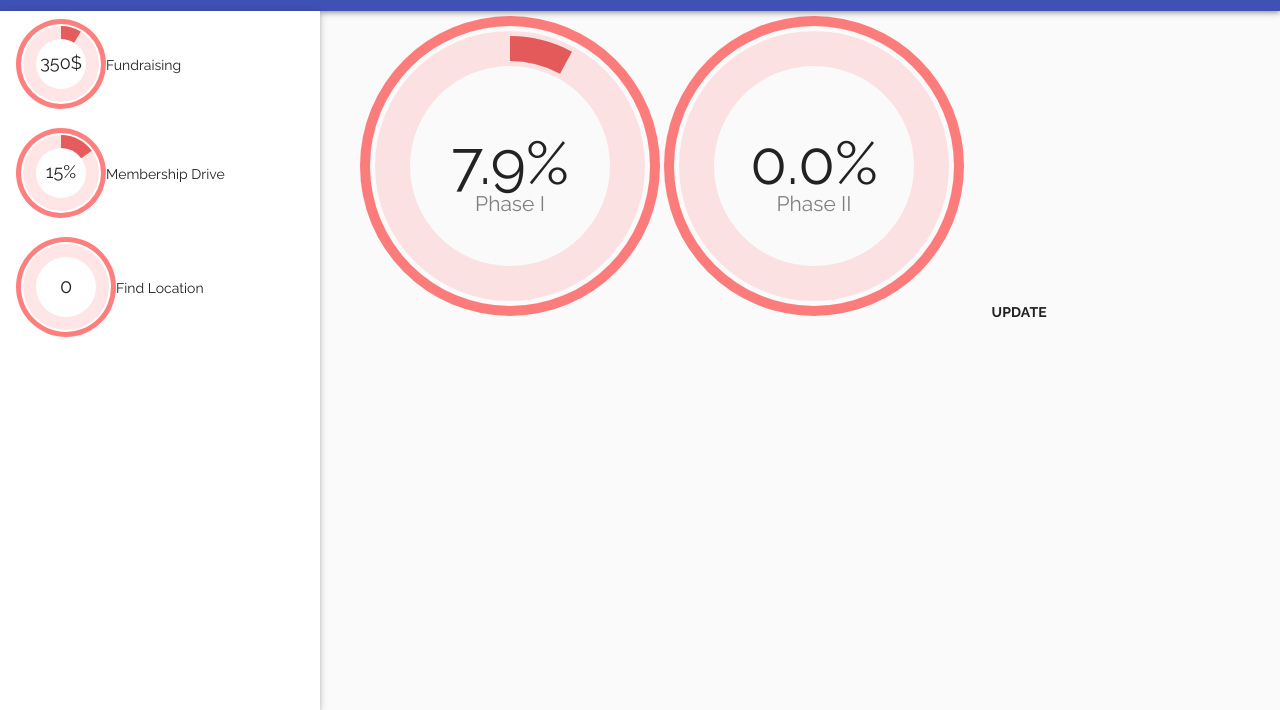
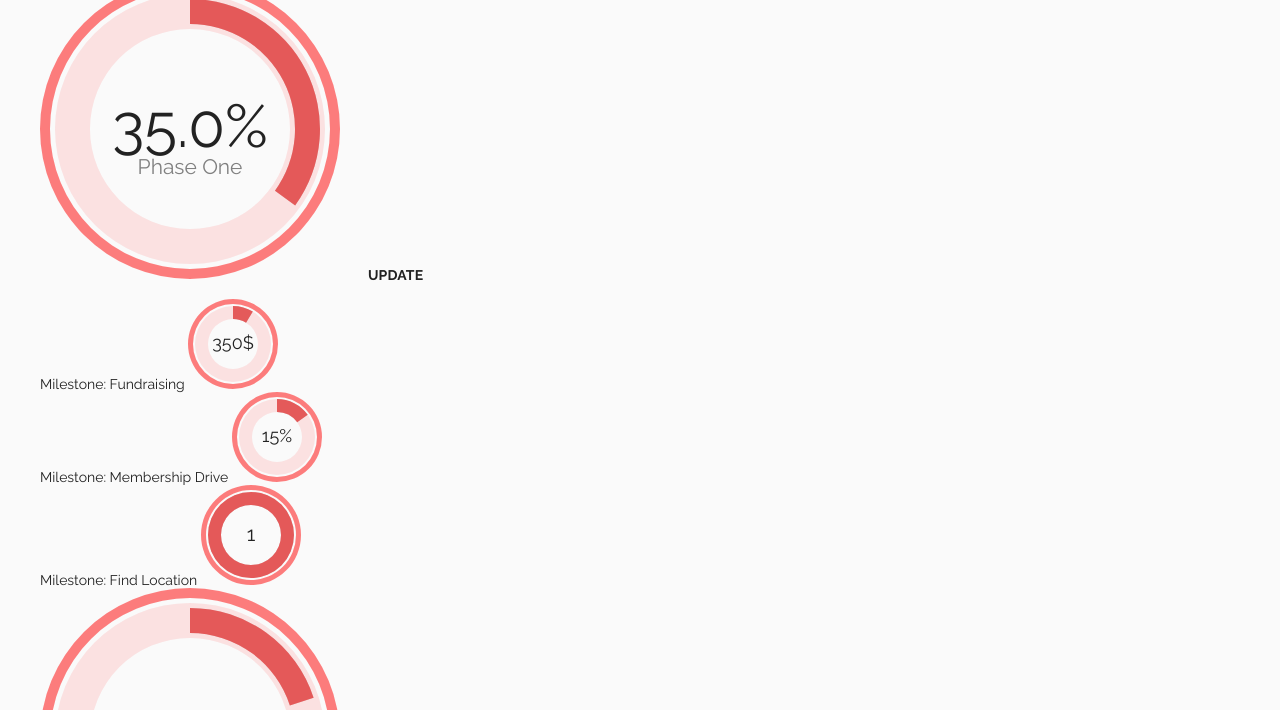
Before and after one commit to bqanderson/ssmn-testing, a website: page public/views/index.html in a window 1280 px wide. Shown: the part 90-800 px from the top of the page. Drawn offline with nearby package versions, Linux system fonts and the light colour scheme.

Commit message:
figure out the for loop

```diff
--- a/public/scripts/initApp.js
+++ b/public/scripts/initApp.js
@@ -3,13 +3,40 @@
 angular.module('initApp', ['ui.knob', 'ngMaterial'])
   .controller('InitController', function ($scope) {
     var vm = this;
+    var mileStonesArray = [];
+    var mileStones = [];
     var arrayMsPercent = [];
     var tempValue = 0;
     function getPhaseValue(){}
+    var phaseOptions = {
+      skin: {
+        type: 'tron'
+      },
+      size: 300,
+      unit: '%',
+      barWidth: 40,
+      trackColor: 'rgba(255,0,0,.1)',
+      prevBarColor: 'rgba(0,0,0,.2)',
+      readOnly: true,
+      subText: {
+        enabled: true,
+        text: 'Phase One'
+      },
+      step: 0.1,
+      displayPrevious: true
+    }
 
-    // Preloading values for mileStones array
-    var mileStones = [{
-      options:{
+    // Preloading values for Initiative array
+    var initPhases = [{
+      // These two valuses will be binding
+      phaseName: 'Phase One',
+      phaseValue: 35,
+      // no longer binding data (this is repeated)
+      phaseOptions: phaseOptions,
+      mileStones: [{
+        name: 'Fundraising',
+        value: 350,
+        msOptions: {
           skin: {
             type: 'tron',
             width: 5,
@@ -23,16 +50,14 @@ angular.module('initApp', ['ui.knob', 'ngMaterial'])
           trackColor: 'rgba(255,0,0,.1)',
           prevBarColor: 'rgba(0,0,0,.2)',
           readOnly: false,
-                subText: {
-                  enabled: false,
-                  text: 'Fundraising'
-                },
           step: 100,
           displayPrevious: true
+        }
       },
-      value: 350
-      },{
-      options:{
+      {
+        name: 'Membership Drive',
+        value: 15,
+        msOptions: {
           skin: {
             type: 'tron',
             width: 5,
@@ -46,16 +71,14 @@ angular.module('initApp', ['ui.knob', 'ngMaterial'])
           trackColor: 'rgba(255,0,0,.1)',
           prevBarColor: 'rgba(0,0,0,.2)',
           readOnly: false,
-                subText: {
-                  enabled: false,
-                  text: 'Membership Drive'
-                },
           step: 1,
           displayPrevious: true
+        }
       },
-      value: 15
-      },{
-      options:{
+      {
+        name: 'Find Location',
+        value: 1,
+        msOptions:{
           skin: {
             type: 'tron',
             width: 5,
@@ -69,101 +92,175 @@ angular.module('initApp', ['ui.knob', 'ngMaterial'])
           trackColor: 'rgba(255,0,0,.1)',
           prevBarColor: 'rgba(0,0,0,.2)',
           readOnly: false,
-                subText: {
-                  enabled: false,
-                  text: 'Find Location'
-                },
           step: 1,
           displayPrevious: true
-              },
-      value: 0
+        }
       }]
 
-    vm.mileStones = mileStones;
-
-    vm.phaseOneOptions = {
+    },
+    {
+      phaseName: 'Phase Two',
+      phaseValue: 20,
+      phaseOptions: phaseOptions,
+      mileStones: [{
+        name: 'Fundraising',
+        value: 100,
+        msOptions: {
           skin: {
-        type: 'tron'
+            type: 'tron',
+            width: 5,
+            spaceWidth: 2
           },
-      size: 300,
-      unit: '%',
-      barWidth: 40,
+          size: 90,
+          unit: '$',
+          max: 6000,
+          trackWidth: 20,
+          barWidth: 20,
           trackColor: 'rgba(255,0,0,.1)',
           prevBarColor: 'rgba(0,0,0,.2)',
-      readOnly: true,
-      subText: {
-        enabled: true,
-        text: 'Phase I'
-      },
-      scale: {
-        enabled: false,
-        type: 'lines',
-        width: 2
-      },
-      step: 0.1,
+          readOnly: false,
+          step: 100,
           displayPrevious: true
         }
-
-    vm.phaseTwoOptions = {
+      },
+      {
+        name: 'Increase Bus Routes',
+        value: 25,
+        msOptions: {
           skin: {
-        type: 'tron'
+            type: 'tron',
+            width: 5,
+            spaceWidth: 2
           },
-      size: 300,
+          size: 90,
           unit: '%',
-      barWidth: 40,
+          max: 100,
+          trackWidth: 20,
+          barWidth: 20,
           trackColor: 'rgba(255,0,0,.1)',
           prevBarColor: 'rgba(0,0,0,.2)',
-      readOnly: true,
-      subText: {
-        enabled: true,
-        text: 'Phase II'
-      },
-      scale: {
-        enabled: false,
-        type: 'lines',
-        width: 2
-      },
-      step: 0.1,
+          readOnly: false,
+          step: 1,
           displayPrevious: true
           }
+        },
+        {
+          name: 'Increase Bus Riders',
+          value: 45,
+          msOptions: {
+            skin: {
+              type: 'tron',
+              width: 5,
+              spaceWidth: 2
+            },
+            size: 90,
+            unit: '%',
+            max: 100,
+            trackWidth: 20,
+            barWidth: 20,
+            trackColor: 'rgba(255,0,0,.1)',
+            prevBarColor: 'rgba(0,0,0,.2)',
+            readOnly: false,
+            step: 1,
+            displayPrevious: true
+          }
+      }]
 
-    // Function to get Phase Vaule
-    function getPhaseValue(){
-      tempValue = 0;
-      for (var i = 0; i < vm.mileStones.length; i++) {
-        var milestone = vm.mileStones[i];
-        arrayMsPercent.push((milestone.value/milestone.options.max)/(vm.mileStones.length)*100);
-        console.log(arrayMsPercent);
-      }
-      for (var j = 0; j < arrayMsPercent.length; i++) {
-        tempValue += arrayMsPercent.pop();
-      }
-      console.log(tempValue);
-      vm.phaseOneValue = tempValue;
+    }]
 
-    }
+    // Function(s) to mine the data needed
+    console.log('Phases Array:', initPhases);
 
-    // Function to update phase value (keep repeated function in there
-    // until I can figure out how to refactor)
-    $scope.$watchCollection(function () {
+    vm.initPhases = initPhases;
+
+
+    for (var i = 0; i < initPhases.length; i++) {
+      vm.mileStones = initPhases[i].mileStones
+      console.log('vm.mileStones', initPhases[i].phaseName, vm.mileStones);
+
+      // $scope.$watchCollection(function() {
+      //   return vm.mileStones.map(function(mileStone){
+      //     return vm.mileStone.value;
+      //   })
+      // }, function(){
+      //   console.log('Value of mileStone', mileStone.value);
+      // })
+
+
+      $scope.$watchCollection(function(){
+        console.log('Are we here?', vm.mileStones);
         return vm.mileStones.map(function(mileStone){
+          // console.log('How about here?');
+          console.log('Milestone', mileStone);
+
           return mileStone.value;
         });
       }, function(){
+        // console.log('Are we getting here?', vm.mileStones);
         tempValue = 0;
-      for (var i = 0; i < vm.mileStones.length; i++) {
-        var milestone = vm.mileStones[i];
-        arrayMsPercent.push((milestone.value/milestone.options.max)/(vm.mileStones.length)*100);
-        console.log(arrayMsPercent);
+        for (var j = 0; j < vm.mileStones.length; j++) {
+          // console.log('We get here');
+          var milestone = vm.mileStones[j];
+          // console.log('Milestone', milestone.value);
+          arrayMsPercent.push((milestone.value/milestone.msOptions.max)/(vm.mileStones.length)*100);
+          // console.log('Milestone %:', arrayMsPercent);
         }
-      for (var j = 0; j < arrayMsPercent.length; i++) {
+        for (var k = 0; k < arrayMsPercent.length; k++) {
           tempValue += arrayMsPercent.pop();
+          // console.log('Phase Value:', vm.initPhases.name, tempValue);
         }
-      console.log(tempValue);
-      vm.phaseOneValue = tempValue;
+      })
+    }
 
-    })
 
-    getPhaseValue();
+    // console.log('Phase Total Value for', vm.initPhases[i].phaseName, tempValue);
+
+
+
+
+    //
+    // $scope.$watchCollection(function () {
+    //   return vm.mileStones.map(function(mileStone){
+    //     return mileStone.value;
+    //   });
+    // }, function(){
+    //   tempValue = 0;
+    //   for (var i = 0; i < vm.mileStones.length; i++) {
+    //     var milestone = vm.mileStones[i];
+    //     arrayMsPercent.push((milestone.value/milestone.options.max)/(vm.mileStones.length)*100);
+    //     console.log(arrayMsPercent);
+    //   }
+    //   for (var j = 0; j < arrayMsPercent.length; i++) {
+    //     tempValue += arrayMsPercent.pop();
+    //   }
+    //   console.log(tempValue);
+    //   vm.phaseOneValue = tempValue;
+    // })
+
+
+
+
+    // Function to get Phase Vaule
+
+    // function getPhaseValue(){
+    //   tempValue = 0;
+    //   for (var i = 0; i < vm.mileStones.length; i++) {
+    //     var milestone = vm.mileStones[i];
+    //     arrayMsPercent.push((milestone.value/milestone.options.max)/(vm.mileStones.length)*100);
+    //     console.log(arrayMsPercent);
+    //   }
+    //   for (var j = 0; j < arrayMsPercent.length; i++) {
+    //     tempValue += arrayMsPercent.pop();
+    //   }
+    //   console.log(tempValue);
+    //   vm.phaseOneValue = tempValue;
+    //
+    // }
+    //
+    // // Function to update phase value (keep repeated function ('getPhaseValue()') in there
+    // // until I can figure out how to refactor)
+
+    //
+    // getPhaseValue();
 
 });
--- a/public/views/index.html
+++ b/public/views/index.html
@@ -27,7 +27,7 @@
       <h1>Testing NG Knobs for the Win!</h1>
     </md-toolbar>
 
-    <div class="container" layout="row" flex>
+    <!-- <div class="container" layout="row" flex>
       <md-sidenav md-is-locked-open="true" class="md-whiteframe-3dp">
         <md-list ng-repeat="mileStone in ic.mileStones track by $index">
           <md-list-item>
@@ -35,12 +35,15 @@
             {{mileStone.options.subText.text}}
           </md-list-item>
         </md-list>
-      </md-sidenav>
+      </md-sidenav> -->
       <md-content id="content" flex>
-        <div>
-          <ui-knob value="ic.phaseOneValue" options="ic.phaseOneOptions"></ui-knob>
-          <ui-knob value="ic.phaseTwoValue" options="ic.phaseTwoOptions"></ui-knob>
+        <div ng-repeat="phase in ic.initPhases track by $index">
+          <ui-knob value="phase.phaseValue" options="phase.phaseOptions"></ui-knob>
           <md-button class="btn1">Update</md-button>
+          <div ng-repeat="mileStone in phase.mileStones track by $index">
+            Milestone: {{mileStone.name}}
+            <ui-knob value="mileStone.value" options="mileStone.msOptions"></ui-knob>
+          </div>
         </div>
       </md-content>
     </div>
```
Also changed, not shown: oldData.js (added, +169 -0 lines), testdata.js (added, +147 -0 lines). Lines whose indentation alone changed are shown as unchanged.
